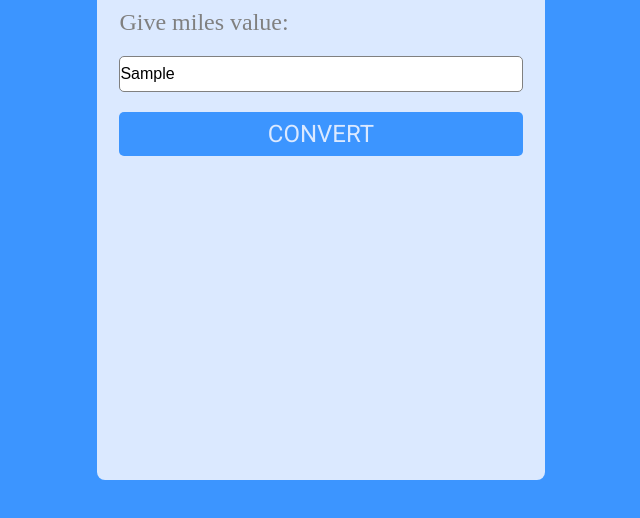
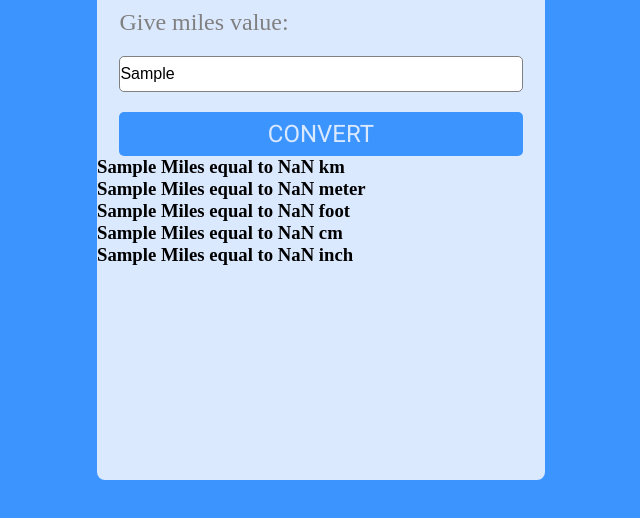
Before and after one commit to MFaizanali2/Js-Miles-convertor, a plain HTML site: page index.html in a window 1280 px wide. Both pictures are taken after typing "Sample" into the empty fields and a click on the button "CONVERT". Shown: the part 200-718 px from the top of the page, without its empty margins (319-959 px from the left). Drawn offline with Linux system fonts and the light colour scheme.

Commit message:
complete project
continue

```diff
--- a/app.js
+++ b/app.js
@@ -1,4 +1,28 @@
 
 function convert(){
+    let input = document.getElementById("input").value;
+    let one = document.getElementById("one");
+    let two = document.getElementById("two");
+    let three = document.getElementById("three");
+    let four = document.getElementById("four");
+    let five = document.getElementById("five");
+
+    let km = 1.60934;
+    let meter = 1609.34;
+    let foot = 5280;
+    let cm = 160934;
+    let inch = 63360;
+
+    let result_km = input*km;
+    let result_meter = input*meter;
+    let result_foot = input*foot;
+    let result_cm = input*cm;
+    let result_inch = input*inch;
+
+    one.innerText = `${input} Miles equal to ${result_km} km`;
+    two.innerText = `${input} Miles equal to ${result_meter} meter`;
+    three.innerText = `${input} Miles equal to ${result_foot} foot`;
+    four.innerText = `${input} Miles equal to ${result_cm} cm`;
+    five.innerText = `${input} Miles equal to ${result_inch} inch`;
 
 }
--- a/index.html
+++ b/index.html
@@ -20,6 +20,13 @@
         <input type="text" placeholder="put some miles" id="input">
         <button onclick="convert()" id="btn"> <span></span> Convert</button>
         </div>
+        <div id="output">
+            <h3 id="one"></h3>
+            <h3 id="two"></h3>
+            <h3 id="three"></h3>
+            <h3 id="four"></h3>
+            <h3 id="five"></h3>
+        </div>
         <!-- <div id="output">
             <h3> <span id="get_miles1">0</span> Miles Equal to <span id="get_km"> 0</span> km</h3>
             <h3> <span id="get_miles2">0</span> Miles Equal to <span id="get_meter"> 0</span> meter</h3>
```
